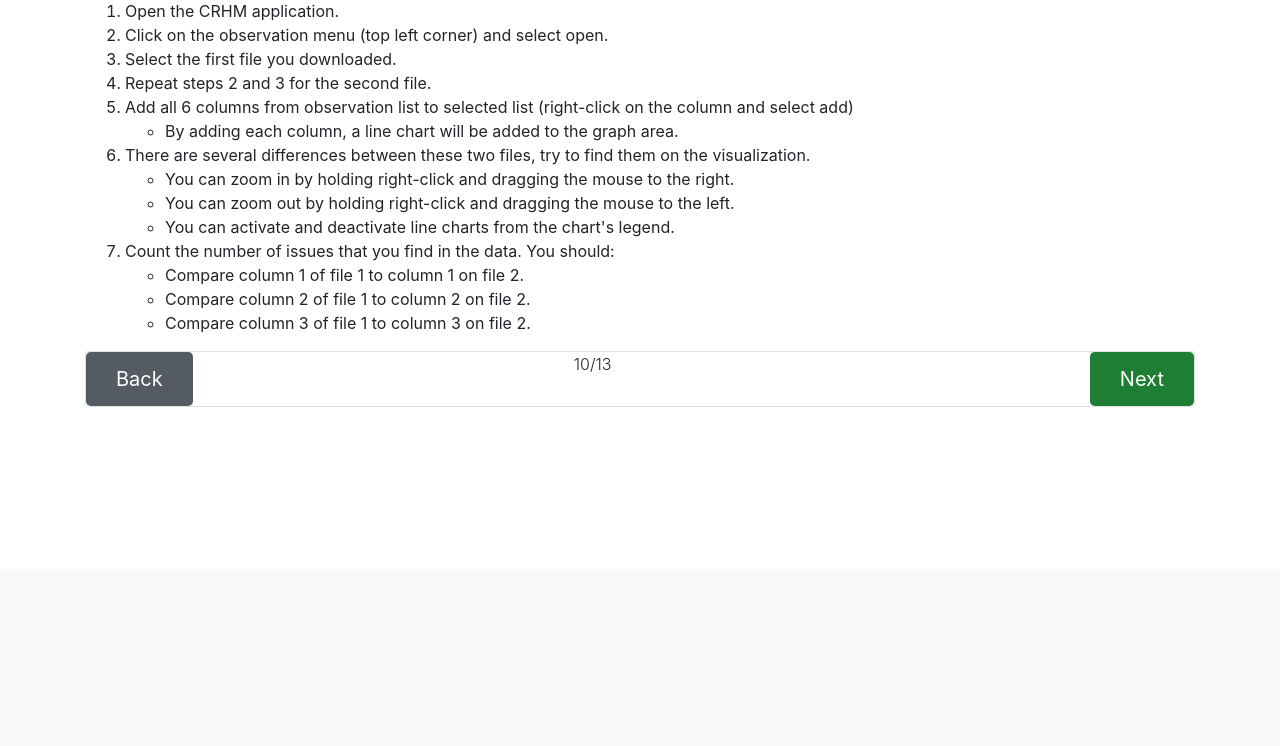
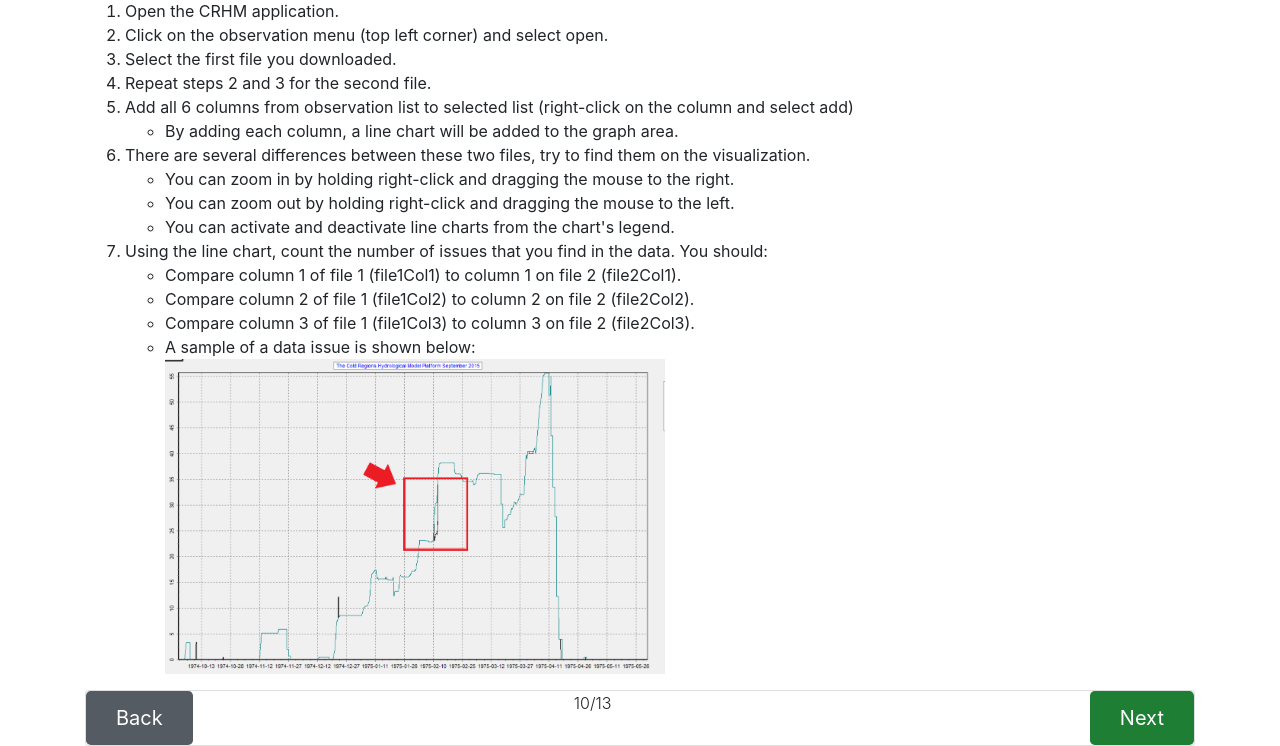
Before and after one commit to hamidkhbl/CRHM-visualisation-experiment-webapp, a Flask app: page /visualization/crhm_guid in a window 1280 px wide. Shown: the part 231-977 px from the top of the page. Before the commit the page ends 638 px from the top, so only its background shows below. Run offline with Flask 2, Linux system fonts and the light colour scheme; a user stored in the database is signed in; data comes from the database, SQL or seed files in the repository; some libraries are stand-ins or nearby versions.

Commit message:
polish content

```diff
--- a/app/templates/public/crhm_guid.html
+++ b/app/templates/public/crhm_guid.html
@@ -54,17 +54,19 @@
             </ul>
         </li>
         <li>
-            Count the number of issues that you find in the data. You should:
+            Using the line chart, count the number of issues that you find in the data. You should:
             <ul>
                 <li>
-                    Compare column 1 of file 1 to column 1 on file 2.
+                    Compare column 1 of file 1 (file1Col1) to column 1 on file 2 (file2Col1).
                 </li>
                 <li>
-                    Compare column 2 of file 1 to column 2 on file 2.
+                    Compare column 2 of file 1 (file1Col2) to column 2 on file 2 (file2Col2).
                 </li>
                 <li>
-                    Compare column 3 of file 1 to column 3 on file 2.
+                    Compare column 3 of file 1 (file1Col3) to column 3 on file 2 (file2Col3).
                 </li>
+                <li>A sample of a data issue is shown below:</li>
+                <img src="/static/img/example.png" alt="example" style="width:500px;height:400;">
             </ul>
         </li>
     </ol>
--- a/app/templates/public/crhm_tlx.html
+++ b/app/templates/public/crhm_tlx.html
@@ -34,7 +34,7 @@
 
             <li>
                 <div class="input-group mb-3">
-                    <label class="col-sm-6" for="crhm_mismatch"><b> How many data mismatches did you find in two files?</b></label>
+                    <label class="col-sm-6" for="crhm_mismatch"><b> How many data issues did you find in two files?</b></label>
                     <input required type="number" name="crhm_mismatch" id="crhm_mismatch" class="form-control col-sm-3" value={{mismatch}}>
                   </div>
             </li>
--- a/app/templates/public/data_preview.html
+++ b/app/templates/public/data_preview.html
@@ -21,9 +21,10 @@
     <h3>Task B: Tabular view</h3>
     <hr>
     <p>
-        Please click on the Load Data button to see a tabular view of both data next together; rows with data issues are <mark>highlighted</mark>.
+        Please click on the Load Data button to see a tabular view of both data next together; rows with data issues are <mark>highlighted</mark>. You can scroll data and see rows with data issues with a different color.
     </p>
     <p>Please be patient, it may take a few minutes to load.</p>
+    <p>Please count all the data issues you see on this page. (Consider consecutive rows as one issue)</p>
 
 
 
--- a/app/templates/public/download.htm
+++ b/app/templates/public/download.htm
@@ -17,7 +17,7 @@
       <br>
     <h3>Task A: Download files</h3>
     <hr>
-    <p>Please download these two files. The first file is a valid file, and the second file contains some issues that are induced with a new release. Our intention in task one is to find these issues using the CRHM application.</p>
+    <p>Please download these two files. The first file is a valid file, and the second file contains some issues that are induced with a new release. Our intention in task A is to find these issues using the CRHM application.</p>
     <p>Each file has a header and data section separated by number signs (#). The header section includes the column name and unit of measurement for each column. These files contain three columns.</p>
 
     <div class="row">
--- a/app/templates/public/new_intro.html
+++ b/app/templates/public/new_intro.html
@@ -15,14 +15,14 @@
       <br>
 
     <h3>Task B: Introduction</h3>
-    <p>    Like task one, in this task, we will find data defects after a release. For this task you don't need to download any files, both files are in the server, and you will use them.</p>
+    <p>    Like task A, in this task, we will find data defects after a release. For this task you don't need to download any files, both files are in the server, and you will use them.</p>
     <p>In this task, you have the following options to investigate data issues:</p>
     <ol>
         <li>
-            Tabular view: You can see both data in a tabular view and see any difference between them.
+            Tabular view: You can see both data in a tabular view and find difference between them.
         </li>
         <li>
-            Similar to CRHM, you can visualize the data but with a different interface.
+            Similar to CRHM, you can find issues using data visualization (with a different interface).
         </li>
 
         <br>
--- a/app/templates/public/new_tlx.html
+++ b/app/templates/public/new_tlx.html
@@ -35,7 +35,7 @@
 
             <li>
                 <div class="input-group mb-3">
-                    <label class="col-sm-6" for="new_mismatch"><b> How many data mismatches did you find in two files?</b></label>
+                    <label class="col-sm-6" for="new_mismatch"><b> How many data issues did you find in two files?</b></label>
                     <input required type="number" name="new_mismatch" id="new_mismatch" class="form-control col-sm-3" value={{mismatch}}>
                   </div>
             </li>
--- a/app/views.py
+++ b/app/views.py
@@ -114,7 +114,7 @@ def participants_info():
         else:
             user.update_userInfo(age, crhm_exp, gender, dev_exp, test_exp, role_exp, degree)
             flash("Information saved successfully","success")
-            return redirect(url_for('users.'+page.page_handler('next',user)))
+            return redirect(url_for(page.page_handler('next',user)))
 
     return render_template("public/participants_info.html", crhm_exp = user.crhm_exp, gender = user.gender, age = user.age, dev_exp = user.dev_exp_years, test_exp = user.test_exp_years, role = user.role_exp if user.role_exp is not None else '', degree = user.degree, page=page.get_page_number(user))
 
```
Also changed, not shown: app/templates/public/welcome.html (+4 -3 lines), app/static/img/example.png (added).
